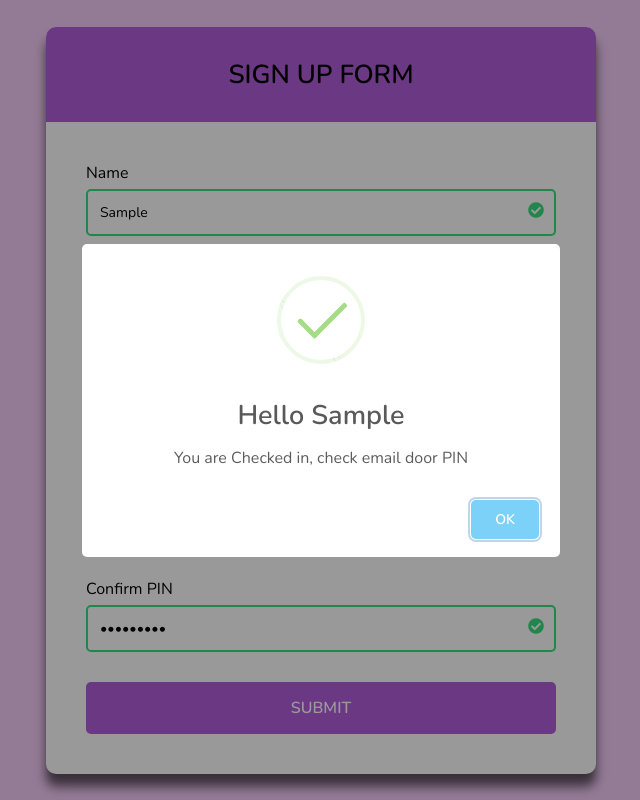
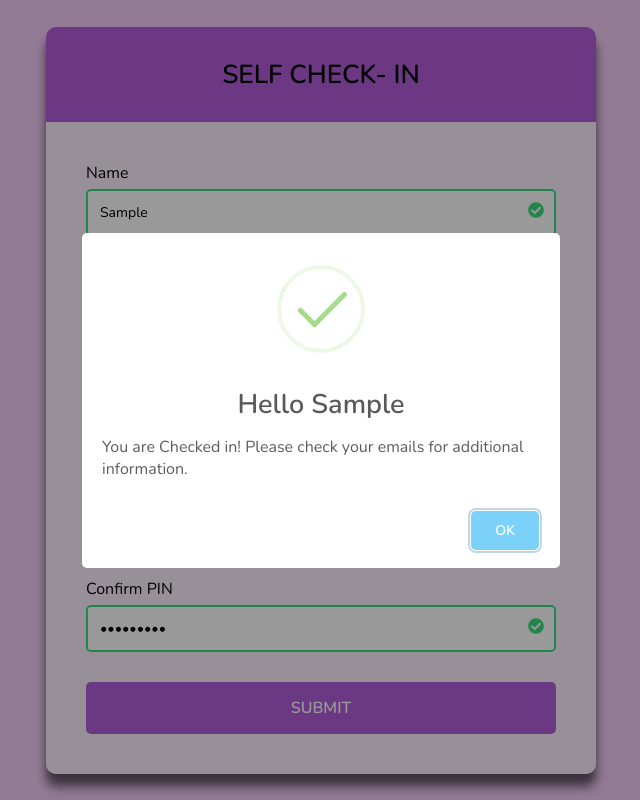
Before and after one commit to tomcollins2110/selfcheckin, a plain HTML site: page index.html in a window 1280 px wide. Both pictures are taken after typing "Sample", "Sample", "name@example.com", "Sample123", "Sample123" into the empty fields and a click on the input "Submit". Shown: the whole page, without its empty margins (319-959 px from the left). Drawn offline with nearby package versions, Linux system fonts and the light colour scheme.

Commit message:
Just changed some minor details here.

```diff
--- a/index.html
+++ b/index.html
@@ -15,7 +15,7 @@
 
     <div class="container">
         <div class="header">
-            <h2>Sign Up Form</h2>
+            <h2>Self Check- In</h2>
         </div>
 
         <form action="" class="form" id="form">
--- a/script.js
+++ b/script.js
@@ -13,7 +13,7 @@ form.addEventListener('submit', (event) =>{
 
 const sendData = (usernameVal, sRate, Count) => {
     if(sRate === Count){
-        swal("Hello " + usernameVal , "You are Checked in, check email door PIN", "success");
+        swal("Hello " + usernameVal , "You are Checked in! Please check your emails for additional information.", "success");
     }
 }
 
@@ -87,7 +87,7 @@ function Validate(){
         setErrorMsg(password, 'Pin cannot be blank');
     }
     else if(passwordVal.length <= 4){
-        setErrorMsg(password, 'Min 4 char');
+        setErrorMsg(password, 'Min 5 char');
     }
     else{
         setSuccessMsg(password);
--- a/style.css
+++ b/style.css
@@ -19,7 +19,7 @@ body{
 }
 
 .container{
-    background-color: #fff;
+    background-color: rgb(255, 255, 255, 0.7);
     border-radius: 10px;
     overflow: hidden;
     box-shadow: 0 2.8px 2.2px rgba(0, 0, 0, 0.034), 0 6.7px 5.3px rgba(0,0,0,0.048), 0 12.8px 10.5px rgba(0,0,0,0.58) ;
@@ -28,7 +28,7 @@ body{
 }
 
 .header{
-    background-color: #b25dda;
+    background-color: rgb(179, 93, 218);
     padding: 30px 0;
 }
 
```
